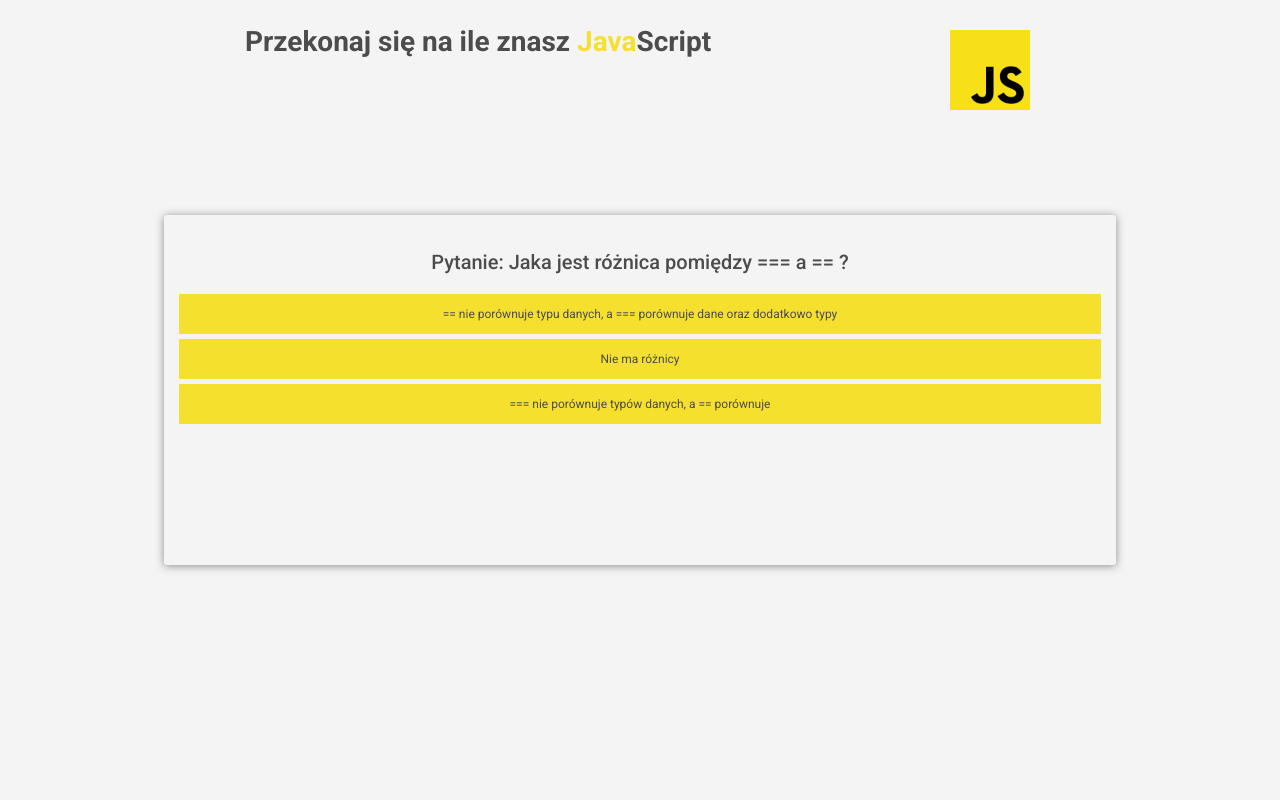
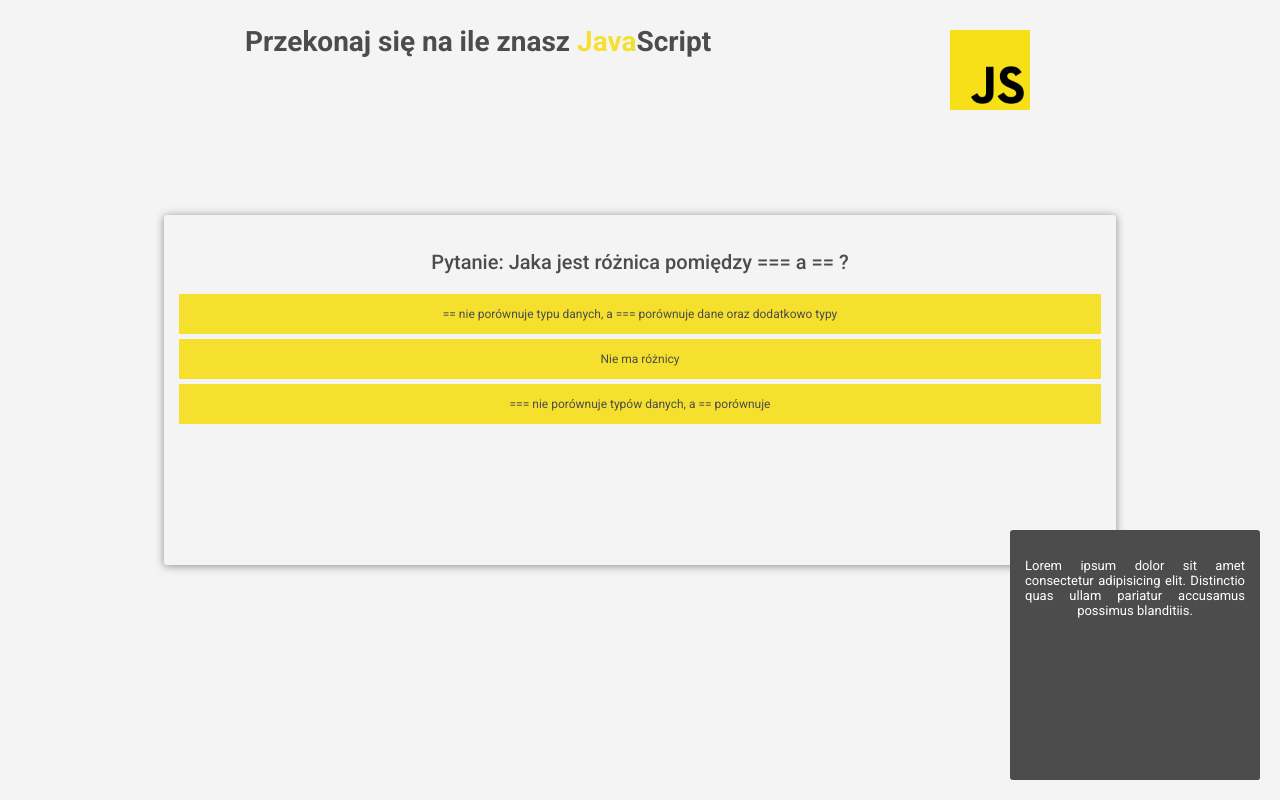
Before and after one commit to burlee/Question_application_with_react, a React app: page / in a window 1280 px wide. Built offline with nearby package versions, Linux system fonts and the light colour scheme.

Commit message:
Hint added

```diff
--- a/public/index.html
+++ b/public/index.html
@@ -5,6 +5,7 @@
     <meta name="viewport" content="width=device-width, initial-scale=1, shrink-to-fit=no">
     <meta name="theme-color" content="#000000">
     <link rel="manifest" href="%PUBLIC_URL%/manifest.json">
+    <link rel="stylesheet" href="https://use.fontawesome.com/releases/v5.2.0/css/all.css" integrity="sha384-hWVjflwFxL6sNzntih27bfxkr27PmbbK/iSvJ+a4+0owXq79v+lsFkW54bOGbiDQ" crossorigin="anonymous">
     <link href="https://fonts.googleapis.com/css?family=Roboto:300,300i,400,400i,500,500i,700,700i" rel="stylesheet">
     <link rel="shortcut icon" href="%PUBLIC_URL%/favicon.ico">
     <title>Sprawdź się</title>
--- /dev/null
+++ b/src/Components/Hint/Hint.css
@@ -0,0 +1,37 @@
+.Hint{
+    width: 40px;
+    height: 40px;
+    border-radius: 3px;
+    background-color: #4c4c4c;
+    color: white;
+    position: fixed;
+    bottom: 20px;
+    right: 20px;
+    cursor: pointer;
+    display: flex;
+    align-items: center;
+    justify-content: center;
+}
+
+.Hint i{
+    font-size: 30px;
+    content: "\f059";
+    color: #f7e018;
+}
+
+.HintDescription{
+    width: 250px;
+    height: 250px;
+    background: #4c4c4c;
+    position: fixed;
+    right: 20px;
+    bottom: 20px;
+    border-radius: 3px;
+}
+.HintDescription p{
+    text-align: justify;
+    text-align-last: center;
+    font-size: 13px;
+    padding: 15px;
+    box-sizing: border-box;
+}
--- /dev/null
+++ b/src/Components/Hint/Hint.jsx
@@ -0,0 +1,24 @@
+import React, { Component } from 'react'
+import classes from './Hint.css'
+
+
+export default class Hint extends Component {
+    state = {
+
+    }
+
+    showHint = () => {
+
+    }
+
+    render() {
+        return (
+            <div onClick={this.showHint} className={classes.Hint}>
+                <i class="far fa-question-circle"></i>
+                <div className={classes.HintDescription}>
+                    <p>Lorem ipsum dolor sit amet consectetur adipisicing elit. Distinctio quas ullam pariatur accusamus possimus blanditiis.</p>
+                </div>
+            </div>
+        )
+    }
+}
--- a/src/Components/Quiz/Quiz.jsx
+++ b/src/Components/Quiz/Quiz.jsx
@@ -2,6 +2,7 @@ import React, { Component } from 'react';
 import uuid from 'uuid';
 import Aux from '../../HOC/aux_x';
 import classes from './Quiz.css';
+import Hint from '../Hint/Hint';
 
 export default class Quiz extends Component {
     state = {
@@ -148,6 +149,7 @@ export default class Quiz extends Component {
         return (
             <Aux>
                 {questions}
+                <Hint/>
             </Aux>
         )
     }
--- a/src/index.css
+++ b/src/index.css
@@ -6,4 +6,5 @@ body {
   height: 100vh;
   position: absolute;
   font-family: 'Roboto', sans-serif;
+  overflow: hidden;
 }
```
